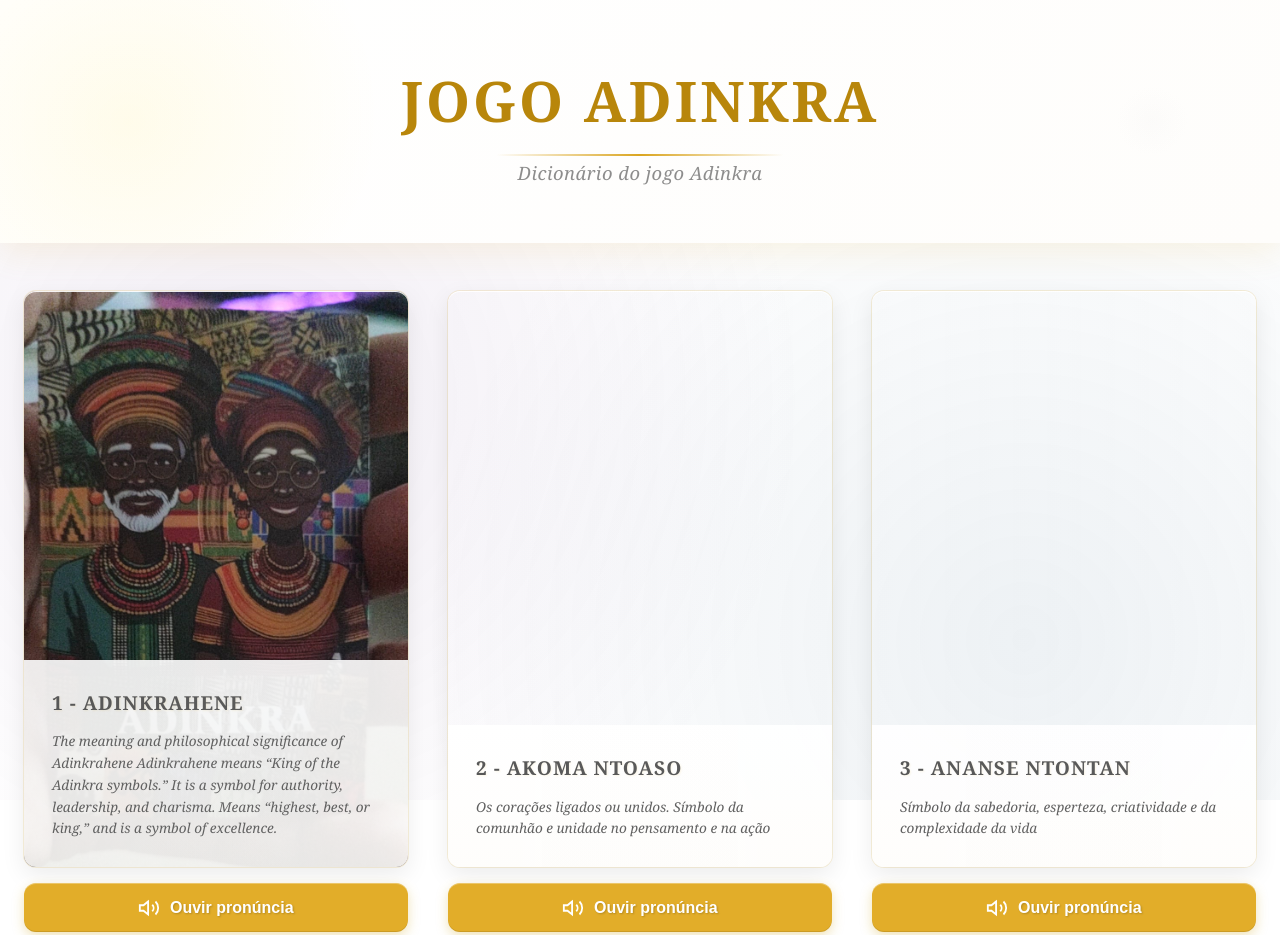
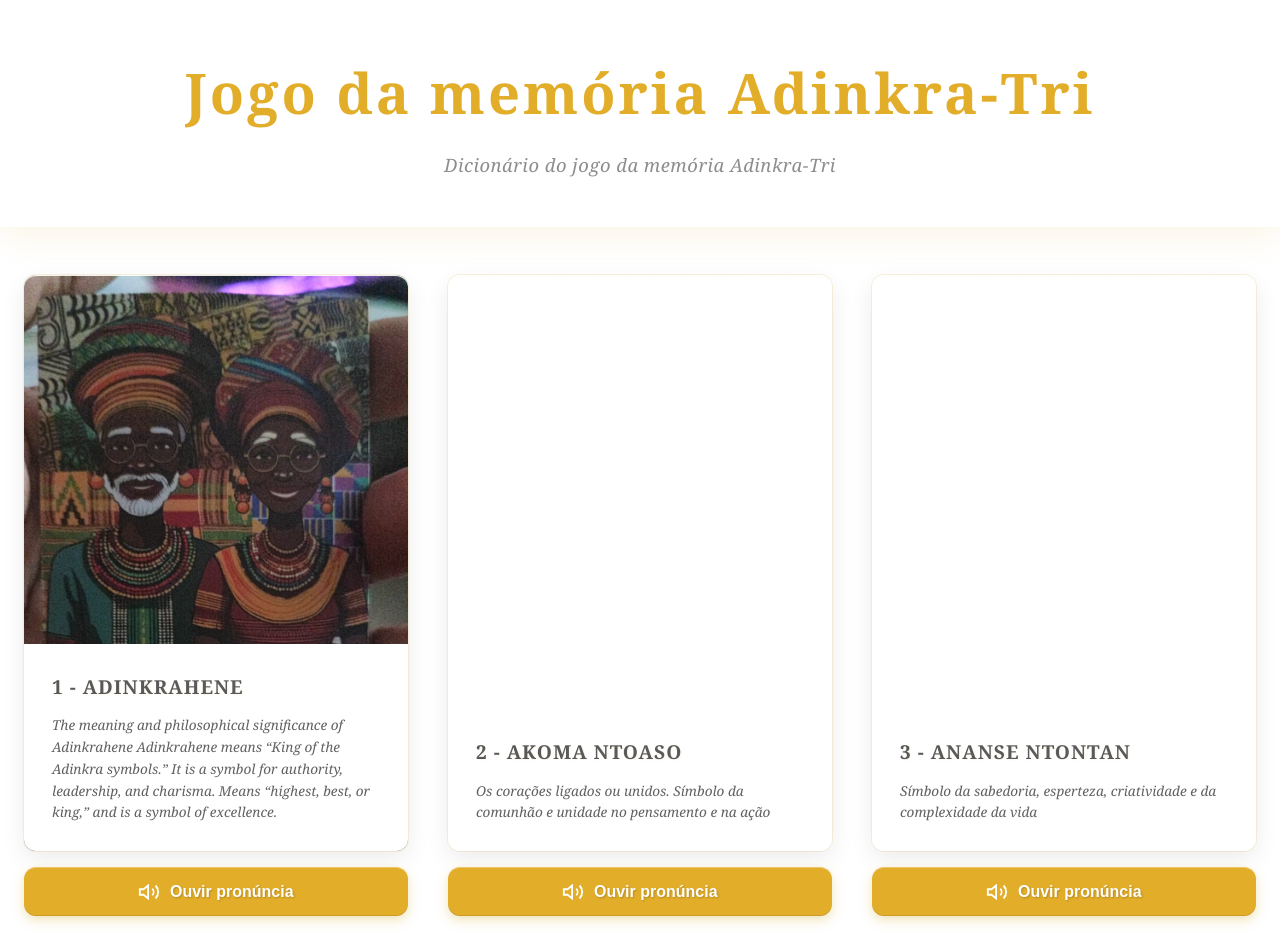
Before and after one commit to joaovporfirio/Landpage---Cartas, a plain HTML site: page card-game/index.html in a window 1280 px wide. Shown: the top 935 px of the page. Drawn offline with Linux system fonts and the light colour scheme.

Commit message:
Version 1.3 - Change colors

```diff
--- a/card-game/index.html
+++ b/card-game/index.html
@@ -8,8 +8,8 @@
 </head>
 <body>
     <header>
-        <h1>Jogo Adinkra</h1>
-        <p>Dicionário do jogo Adinkra</p>
+        <h1>Jogo da memória Adinkra-Tri</h1>
+        <p>Dicionário do jogo da memória Adinkra-Tri</p>
     </header>
 
     <main>
--- a/card-game/styles.css
+++ b/card-game/styles.css
@@ -10,7 +10,7 @@ body {
     background: #ffffff;
     background-attachment: fixed;
     min-height: 100vh;
-    color: #e0e0e0;
+
     line-height: 1.6;
     position: relative;
 }
@@ -23,19 +23,16 @@ body::before {
     left: 0;
     width: 100%;
     height: 100%;
-    background-image:
-        radial-gradient(circle at 20% 50%, rgba(120, 80, 150, 0.1) 0%, transparent 50%),
-        radial-gradient(circle at 80% 80%, rgba(80, 120, 150, 0.1) 0%, transparent 50%);
     pointer-events: none;
     z-index: 0;
 }
 
 /* Header */
 header {
-    background: linear-gradient(135deg, #ffffff 0%, #fefdfb 100%);
+    background: #ffffff;
     color: #2c2c2c;
     text-align: center;
-    padding: 3.5rem 2rem 3.5rem;
+    padding: 3rem 2rem 3rem;
     box-shadow: 0 8px 32px rgba(218, 165, 32, 0.12);
     border-bottom: none;
     position: relative;
@@ -51,7 +48,7 @@ header::before {
     left: -10%;
     width: 40%;
     height: 200%;
-    background: radial-gradient(ellipse at center, rgba(255, 215, 0, 0.08) 0%, transparent 70%);
+
     transform: rotate(-15deg);
     pointer-events: none;
 }
@@ -63,7 +60,7 @@ header::after {
     right: -10%;
     width: 40%;
     height: 200%;
-    background: radial-gradient(ellipse at center, rgba(221, 221, 221, 0.08) 0%, transparent 10%);
+
     transform: rotate(-15deg);
     pointer-events: none;
 }
@@ -75,7 +72,7 @@ header .header-line {
     left: 0;
     width: 100%;
     height: 4px;
-    background: linear-gradient(90deg, transparent 0%, #daa520 20%, #ffd700 50%, #daa520 80%, transparent 100%);
+
 }
 
 header h1 {
@@ -83,13 +80,13 @@ header h1 {
     margin-bottom: 0.75rem;
     font-weight: 800;
     letter-spacing: 3px;
-    background: #b8860b;
+    background: #e2ad29;
     -webkit-background-clip: text;
     -webkit-text-fill-color: transparent;
     background-clip: text;
     position: relative;
     display: inline-block;
-    text-transform: uppercase;
+    text-transform: none;
 }
 
 header h1::after {
@@ -100,7 +97,7 @@ header h1::after {
     transform: translateX(-50%);
     width: 60%;
     height: 2px;
-    background: linear-gradient(90deg, transparent 0%, #daa520 50%, transparent 100%);
+
 }
 
 header p {
@@ -170,7 +167,7 @@ main {
     justify-content: flex-end;
     display: flex;
     flex-direction: column;
-    background: linear-gradient(145deg, #ffffff 0%, #fefdfb 100%);
+
     background-size: cover;
     border-radius: 12px;
     box-shadow:
@@ -192,7 +189,7 @@ main {
     left: 0;
     right: 0;
     bottom: 0;
-    background: radial-gradient(circle at 50% 0%, rgba(139, 92, 246, 0.1) 0%, transparent 70%);
+
     opacity: 0;
     transition: opacity 0.4s ease;
     pointer-events: none;
@@ -216,7 +213,7 @@ main {
     width: 100%;
     height: 220px;
     object-fit: cover;
-    background: linear-gradient(135deg, #e8dcc4 0%, #d4c5a9 50%, #f0e6d2 100%);
+
     display: flex;
     align-items: center;
     justify-content: center;
@@ -255,7 +252,7 @@ main {
 /* Conteúdo da carta */
 .card-content {
     padding: 1.75rem;
-    background: linear-gradient(180deg, rgba(255, 255, 255, 0.9) 0%, rgba(254, 253, 251, 0.9) 100%);
+    background: #ffffff
 }
 
 .card-title {
@@ -368,10 +365,10 @@ main {
 
 /* Footer */
 footer {
-    background: linear-gradient(135deg, #ffffff 0%, #f9f6f0 100%);
-    color: #5d5d5d;
+    background: #e2ad29;
+    color: #ffffff;
     text-align: center;
-    padding: 2rem;
+    padding: 1rem;
     margin-top: 4rem;
     box-shadow: 0 -4px 20px rgba(218, 165, 32, 0.1);
     border-top: 2px solid rgba(218, 165, 32, 0.3);
@@ -415,7 +412,7 @@ footer {
 
 /* Placeholder para imagens */
 .card-image-placeholder {
-    background: linear-gradient(135deg, #e8dcc4 0%, #d4c5a9 50%, #f0e6d2 100%);
+
     display: flex;
     flex: 2;
     align-items: center;
```
